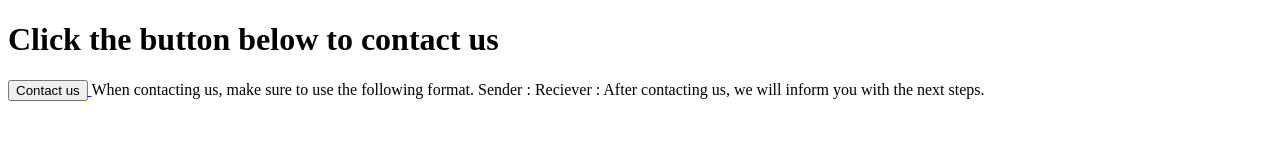
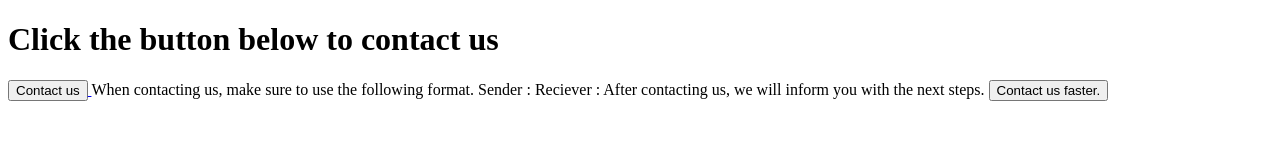
Before and after one commit to Haider-s-school-post/Haider-s-school-post.github.io, a plain HTML site: page contactus.html in a window 1280 px wide. Drawn offline with Linux system fonts and the light colour scheme.

Commit message:
added fast email

```diff
--- a/contactus.html
+++ b/contactus.html
@@ -21,3 +21,7 @@ When contacting us, make sure to use the following format.
 
 
 <p2>After contacting us, we will inform you with the next steps.</p2>
+
+<a href="mailto:muhammed.haido786@gmail.com">
+    <button>Contact us faster.</button>
+</a>
```
